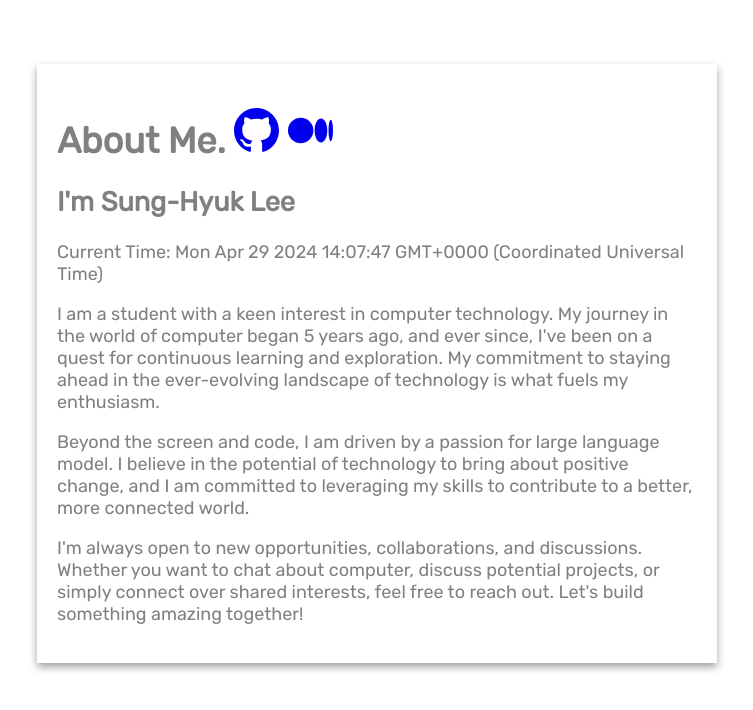
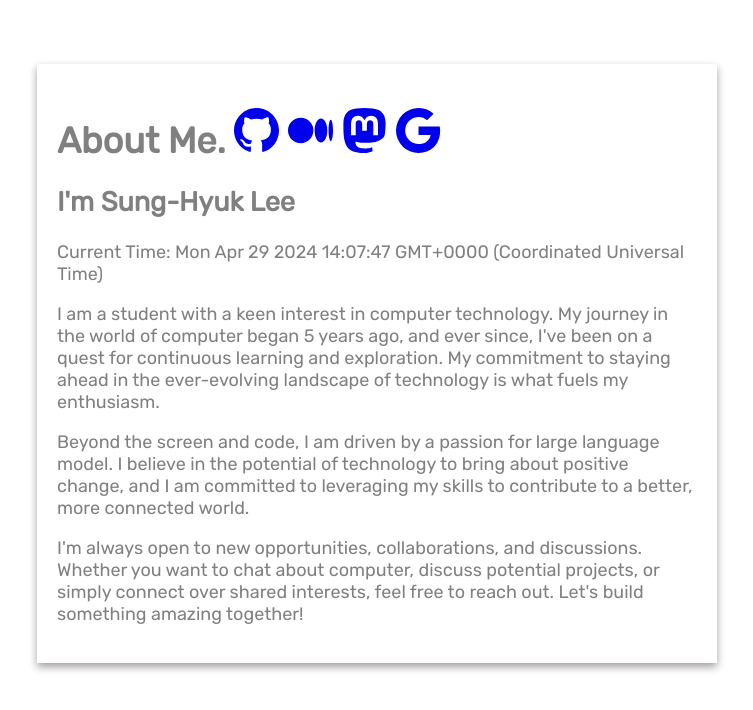
Before and after one commit to proleesh/proleesh.github.io, a plain HTML site: page index.html in a window 1280 px wide. Shown: the whole page, without its empty margins (263-1016 px from the left). Drawn offline with Linux system fonts and the light colour scheme.

Commit message:
update index page

```diff
--- a/index.html
+++ b/index.html
@@ -48,6 +48,32 @@
               d="M9.025 8c0 2.485-2.02 4.5-4.513 4.5A4.506 4.506 0 0 1 0 8c0-2.486 2.02-4.5 4.512-4.5A4.506 4.506 0 0 1 9.025 8m4.95 0c0 2.34-1.01 4.236-2.256 4.236S9.463 10.339 9.463 8c0-2.34 1.01-4.236 2.256-4.236S13.975 5.661 13.975 8M16 8c0 2.096-.355 3.795-.794 3.795-.438 0-.793-1.7-.793-3.795 0-2.096.355-3.795.794-3.795.438 0 .793 1.699.793 3.795"
             /></svg
         ></a>
+        <a href="https://mastodon.social/@sunghyuk726">
+          <svg
+            xmlns="http://www.w3.org/2000/svg"
+            width="45"
+            height="45"
+            fill="currentColor"
+            class="bi bi-mastodon"
+            viewBox="0 0 16 16"
+          >
+            <path
+              d="M11.19 12.195c2.016-.24 3.77-1.475 3.99-2.603.348-1.778.32-4.339.32-4.339 0-3.47-2.286-4.488-2.286-4.488C12.062.238 10.083.017 8.027 0h-.05C5.92.017 3.942.238 2.79.765c0 0-2.285 1.017-2.285 4.488l-.002.662c-.004.64-.007 1.35.011 2.091.083 3.394.626 6.74 3.78 7.57 1.454.383 2.703.463 3.709.408 1.823-.1 2.847-.647 2.847-.647l-.06-1.317s-1.303.41-2.767.36c-1.45-.05-2.98-.156-3.215-1.928a4 4 0 0 1-.033-.496s1.424.346 3.228.428c1.103.05 2.137-.064 3.188-.189zm1.613-2.47H11.13v-4.08c0-.859-.364-1.295-1.091-1.295-.804 0-1.207.517-1.207 1.541v2.233H7.168V5.89c0-1.024-.403-1.541-1.207-1.541-.727 0-1.091.436-1.091 1.296v4.079H3.197V5.522q0-1.288.66-2.046c.456-.505 1.052-.764 1.793-.764.856 0 1.504.328 1.933.983L8 4.39l.417-.695c.429-.655 1.077-.983 1.934-.983.74 0 1.336.259 1.791.764q.662.757.661 2.046z"
+            /></svg
+        ></a>
+        <a href="https://developers.google.com/profile/u/proleesh"
+          ><svg
+            xmlns="http://www.w3.org/2000/svg"
+            width="45"
+            height="45"
+            fill="currentColor"
+            class="bi bi-google"
+            viewBox="0 0 16 16"
+          >
+            <path
+              d="M15.545 6.558a9.4 9.4 0 0 1 .139 1.626c0 2.434-.87 4.492-2.384 5.885h.002C11.978 15.292 10.158 16 8 16A8 8 0 1 1 8 0a7.7 7.7 0 0 1 5.352 2.082l-2.284 2.284A4.35 4.35 0 0 0 8 3.166c-2.087 0-3.86 1.408-4.492 3.304a4.8 4.8 0 0 0 0 3.063h.003c.635 1.893 2.405 3.301 4.492 3.301 1.078 0 2.004-.276 2.722-.764h-.003a3.7 3.7 0 0 0 1.599-2.431H8v-3.08z"
+            /></svg
+        ></a>
       </h1>
 
       <h2>I'm Sung-Hyuk Lee</h2>
```
Also changed, not shown: 1 other file.
